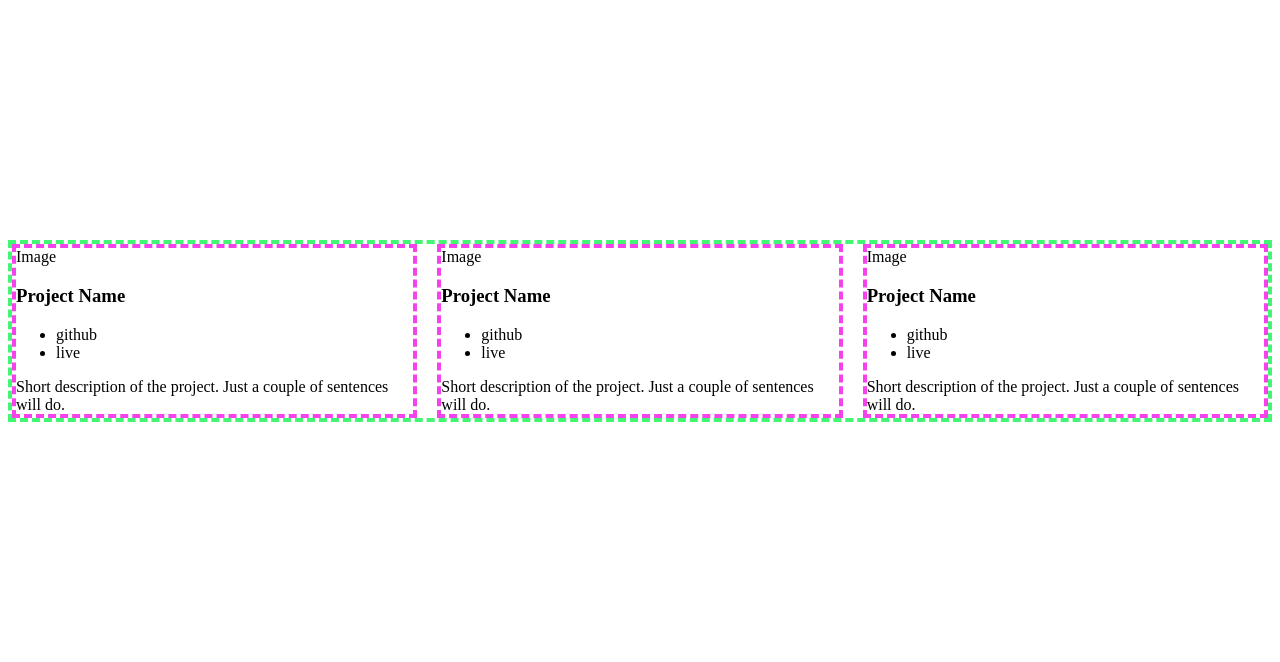
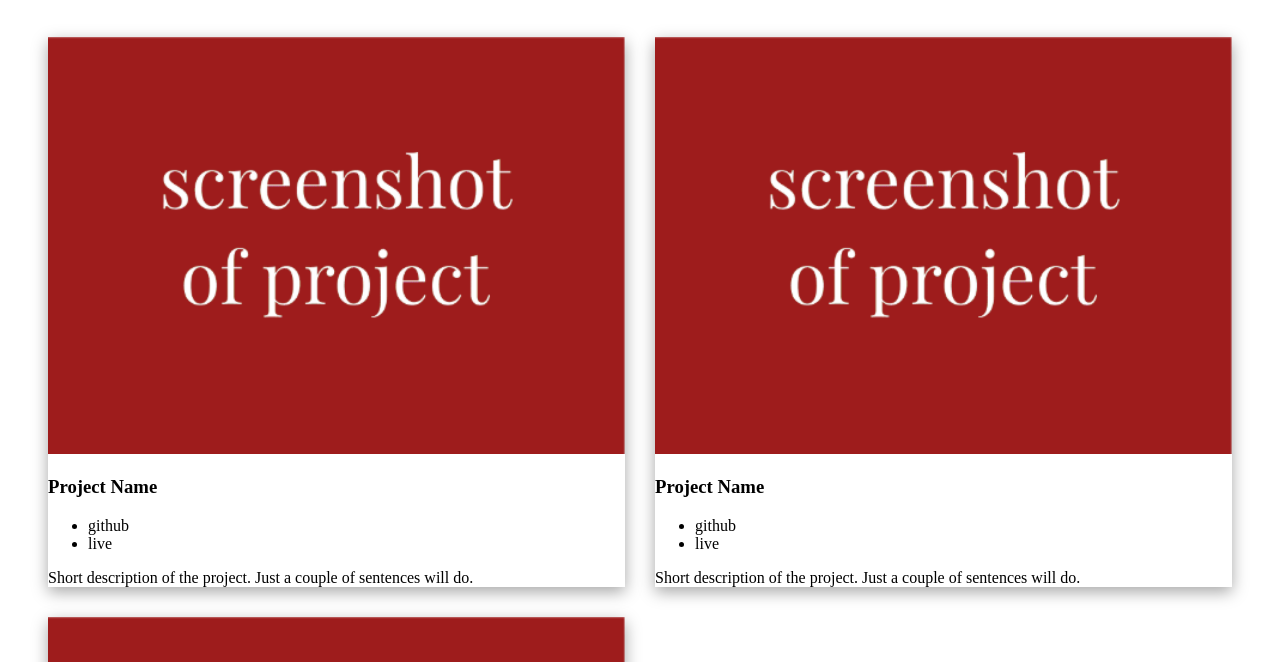
Before and after one commit to sameeksha-dalvi/dev-portfolio-homepage, a website built with webpack: page src/template.html in a window 1280 px wide. Shown: the part 77-739 px from the top of the page. Built offline with nearby package versions, Linux system fonts and the light colour scheme.

Commit message:
add dummy project screenshot image

```diff
--- a/src/style.css
+++ b/src/style.css
@@ -6,8 +6,8 @@
     font-style: normal;
     font-display: swap;
 }
-s
-body {
+
+s body {
     font-family: Nunito, system-ui, -apple-system, BlinkMacSystemFont, 'Segoe UI', Roboto, Oxygen, Ubuntu, Cantarell, 'Open Sans', 'Helvetica Neue', sans-serif;
     margin: 0;
 }
@@ -26,10 +26,10 @@ body {
 }
 
 .myWork-section {
-    border: 4px dashed #42f572;
     display: grid;
     grid-template-columns: repeat(auto-fit, minmax(400px, 1fr));
-    gap:20px
+    gap: 30px;
+    margin: 40px;
 }
 
 .contactMe-section {
@@ -37,6 +37,12 @@ body {
     font-size: 50px;
 }
 
-.card-container{
-    border: 4px dashed #f542ec;
+.card-container {
+    box-shadow: rgba(0, 0, 0, 0.35) 0px 5px 15px;
 }
+
+.project-img {
+    width: 100%;
+    height: 100%;
+    object-fit: cover;
+}
--- a/src/template.html
+++ b/src/template.html
@@ -12,7 +12,7 @@
         <div class="aboutMe-section">About Me</div>
         <div class="myWork-section">
             <div class="card-container">
-                <div class="card-image">Image</div>
+                <div class="card-image"><img class="project-img" src="../assets/images/project_screenshot.png" alt="screenshot of project"></div>
                 <div class="card-data">
                     <div class="project-data">
                         <h3 class="project-name">Project Name</h3>
@@ -26,7 +26,7 @@
                 </div>
             </div>
              <div class="card-container">
-                <div class="card-image">Image</div>
+                <div class="card-image"><img class="project-img" src="../assets/images/project_screenshot.png" alt="screenshot of project"></div>
                 <div class="card-data">
                     <div class="project-data">
                         <h3 class="project-name">Project Name</h3>
@@ -40,7 +40,7 @@
                 </div>
             </div>
              <div class="card-container">
-                <div class="card-image">Image</div>
+                <div class="card-image"><img class="project-img" src="../assets/images/project_screenshot.png" alt="screenshot of project"></div>
                 <div class="card-data">
                     <div class="project-data">
                         <h3 class="project-name">Project Name</h3>
```
Also changed, not shown: assets/images/project_screenshot.png (added).
